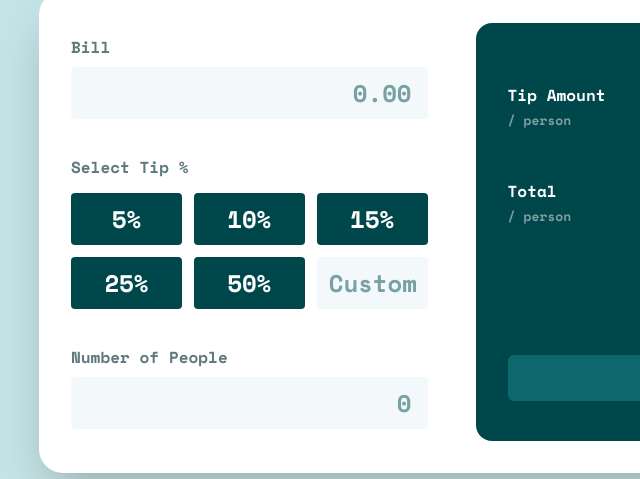
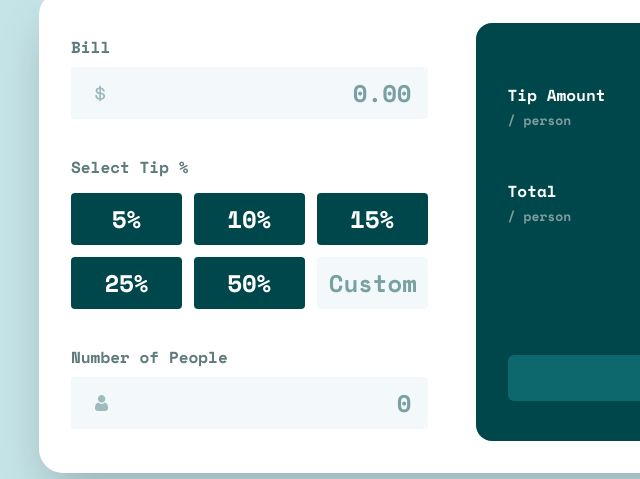
Before and after one commit to samulikn/tip-calculator-app, a website: page index.html in a window 1280 px wide. Shown: the part 311-790 px from the top of the page, 153-793 px from the left. Drawn offline with nearby package versions, Linux system fonts and the light colour scheme; the site is published under a folder, as on GitHub Pages, so addresses that start at the root find nothing; files whose address does not match are found by name.

Commit message:
fixed url for images

```diff
--- a/index.html
+++ b/index.html
@@ -25,7 +25,7 @@
             <span id="bill-error" class="text-orange-400 sr-only" aria-live="assertive" aria-atomic="true"></span>
           </div>
           <input id="bill" name="bill-amount" type="text" placeholder="0.00" maxlength="9"
-            class="mt-2 px-4 py-2 w-full bg-grey-50 rounded-sm text-green-900 text-2xl/9 text-right cursor-pointer bg-[url(/images/icon-dollar.svg)] bg-no-repeat bg-position-[center_left_1.5rem] focus:outline-green-400 focus:outline-2" />
+            class="mt-2 px-4 py-2 w-full bg-grey-50 rounded-sm text-green-900 text-2xl/9 text-right cursor-pointer bg-[url(images/icon-dollar.svg)] bg-no-repeat bg-position-[center_left_1.5rem] focus:outline-green-400 focus:outline-2" />
         </section>
         <fieldset class="flex flex-col gap-2">
           <div class="flex justify-between">
@@ -55,7 +55,7 @@
             <span id="people-error" class="text-orange-400 sr-only" aria-live="assertive" aria-atomic="true"></span>
           </div>
           <input id="people" name="people-count" type="text" maxlength="2" placeholder="0"
-            class="mt-2 px-4 py-2 w-full bg-grey-50 rounded-sm text-green-900 text-2xl/9 text-right cursor-pointer bg-[url('/images/icon-person.svg')] bg-no-repeat bg-position-[center_left_1.5rem] focus:outline-green-400 focus:outline-2" />
+            class="mt-2 px-4 py-2 w-full bg-grey-50 rounded-sm text-green-900 text-2xl/9 text-right cursor-pointer bg-[url(images/icon-person.svg)] bg-no-repeat bg-position-[center_left_1.5rem] focus:outline-green-400 focus:outline-2" />
         </section>
       </section>
       <section class="p-6 bg-green-900 rounded-2xl grow flex flex-col gap-8 text-white sm:px-8 sm:py-6 sm:justify-between overflow-scroll">
```
Also changed, not shown: src/styles/output.css.
